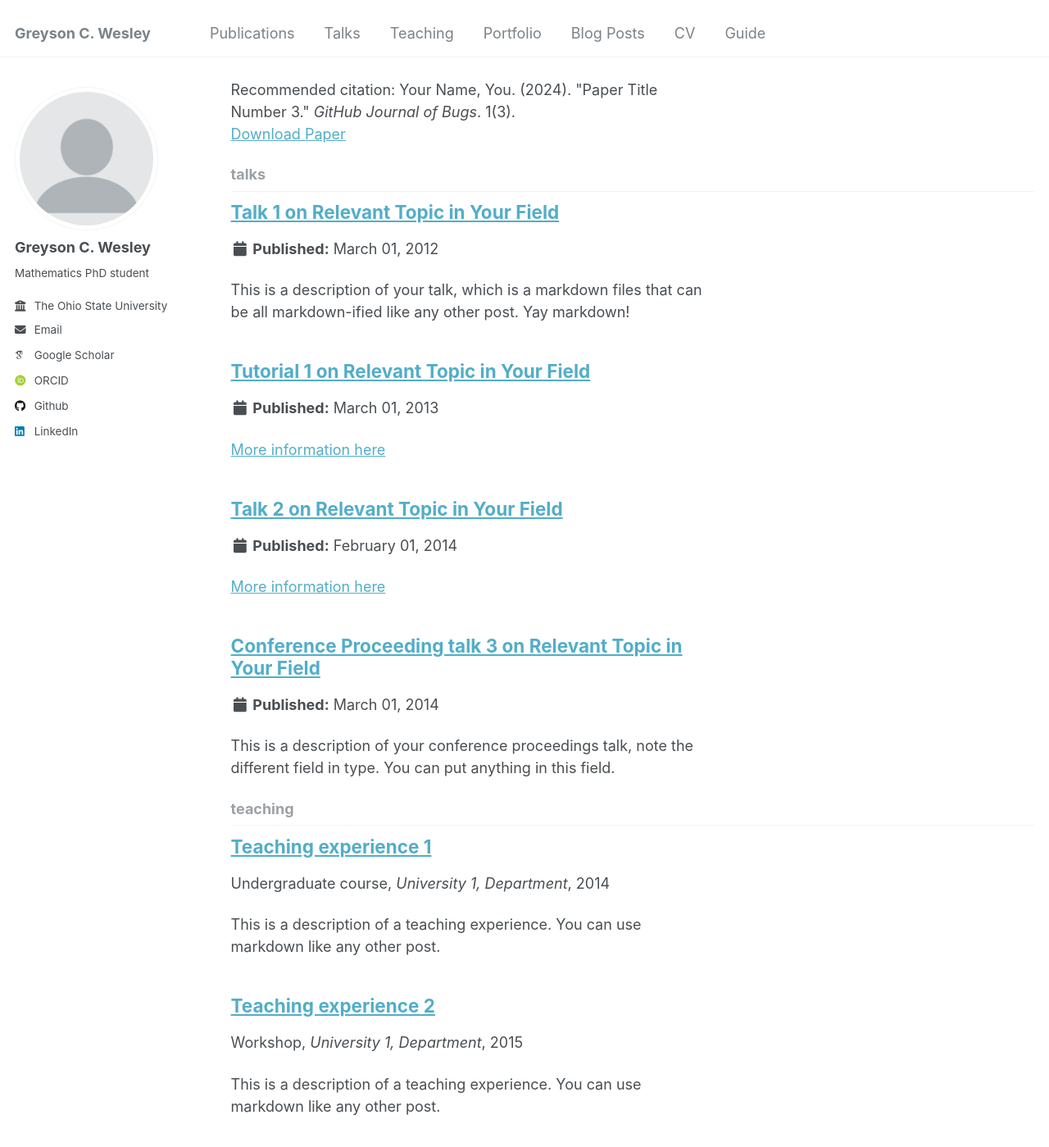
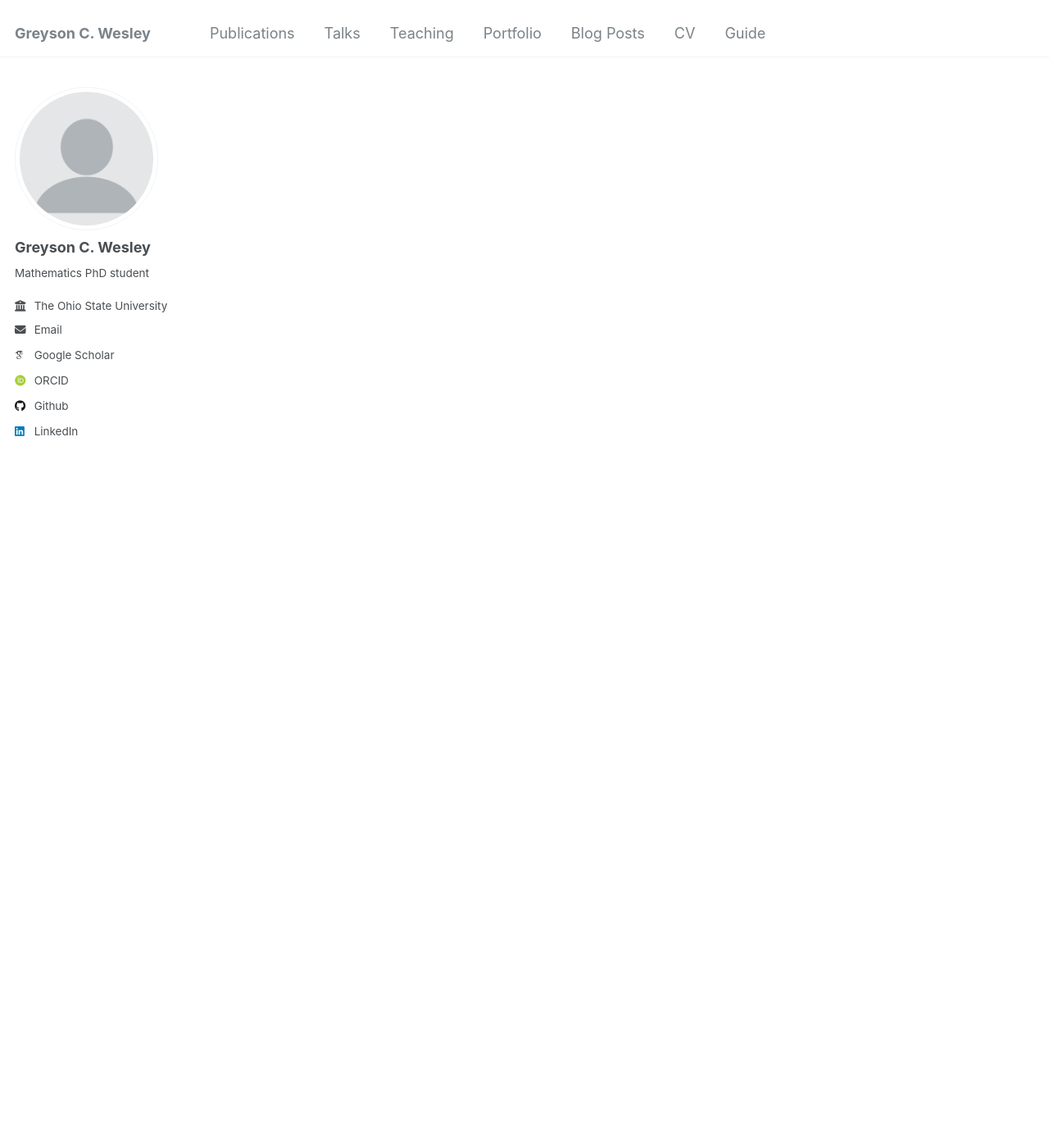
Before and after one commit to gwesley96/gwesley96.github.io, a Jekyll site: the page built from _pages/collection-archive.html, in a window 1280 px wide and 1400 px high, scrolled down 2107 px. Shown: the whole window at 82% size. Built offline with Jekyll 4.4.1, drawn with Linux system fonts in a browser that asks for light colours; some web fonts are replaced; part of the change alters nothing that is shown; some of the changed text lies outside the part shown.

Commit message:
Update _config.yml

```diff
--- a/_config.yml
+++ b/_config.yml
@@ -75,17 +75,17 @@ author:
 
 # Publication Category - The following the list of publication categories and their headings
 publication_category:
-  books:
-    title: 'Books'
   manuscripts:
     title: 'Journal Articles'
-  conferences:
-    title: 'Conference Papers'
+  preprints:
+    title: 'Preprints'
+  # books:
+  #   title: 'Books'
 
 # Site Settings
 teaser                   :  # filename of teaser fallback teaser image placed in /images/, .e.g. "500x300.png"
 breadcrumbs              : false # true, false (default)
-words_per_minute         : 160
+words_per_minute         : 200
 future                   : true
 read_more                : "disabled" # if enabled, adds "Read more" links to excerpts
 talkmap_link             : false #change to true to add link to talkmap on talks page
@@ -128,19 +128,19 @@ yandex_site_verification :
 
 
 # Social Sharing
-twitter:
-  username               : &twitter
-facebook:
-  username               :
-  app_id                 :
-  publisher              :
-og_image                 :  # Open Graph/Twitter default site image
+# twitter:
+#   username               : &twitter
+# facebook:
+#   username               :
+#   app_id                 :
+#   publisher              :
+# og_image                 :  # Open Graph/Twitter default site image
 # For specifying social profiles
 # - https://developers.google.com/structured-data/customize/social-profiles
-social:
-  type                   : # Person or Organization (defaults to Person)
-  name                   : # If the user or organization name differs from the site's name
-  links: # An array of links to social media profiles
+# social:
+#   type                   : # Person or Organization (defaults to Person)
+#   name                   : # If the user or organization name differs from the site's name
+#   links: # An array of links to social media profiles
 
 
 # Analytics
@@ -211,18 +211,18 @@ kramdown:
 
 # These settings control the types of collections used by the template
 collections:
-  teaching:
-    output: true
-    permalink: /:collection/:path/
+  # teaching:
+  #   output: true
+  #   permalink: /:collection/:path/
   publications:
     output: true
     permalink: /:collection/:path/
-  portfolio:
-    output: true
-    permalink: /:collection/:path/
-  talks:
-    output: true
-    permalink: /:collection/:path/
+  # portfolio:
+  #   output: true
+  #   permalink: /:collection/:path/
+  # talks:
+  #   output: true
+  #   permalink: /:collection/:path/
 
 
 # These settings control how pages and collections are included in the site
@@ -238,22 +238,6 @@ defaults:
       comments: true
       share: true
       related: true
-  # _pages
-  - scope:
-      path: ""
-      type: pages
-    values:
-      layout: single
-      author_profile: true
-  # _teaching
-  - scope:
-      path: ""
-      type: teaching
-    values:
-      layout: single
-      author_profile: true
-      share: true
-      comments: true
   # _publications
   - scope:
       path: ""
@@ -263,23 +247,6 @@ defaults:
       author_profile: true
       share: true
       comments: true
-  # _portfolio
-  - scope:
-      path: ""
-      type: portfolio
-    values:
-      layout: single
-      author_profile: true
-      share: true
-      comment: true
-  # _talks
-  - scope:
-      path: ""
-      type: talks
-    values:
-      layout: talk
-      author_profile: true
-      share: true
 
 
 # Sass/SCSS
```
